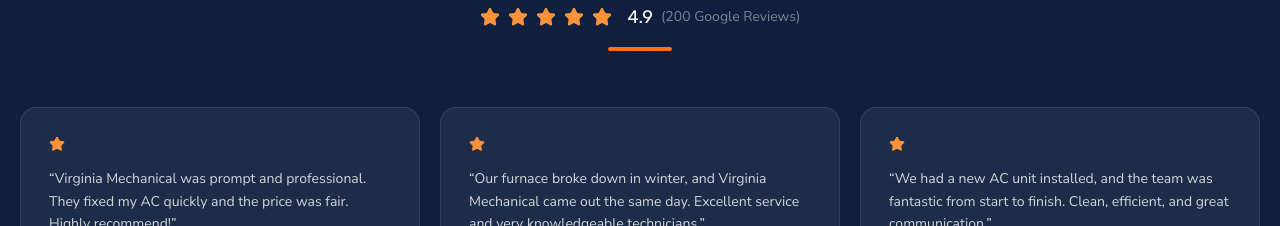
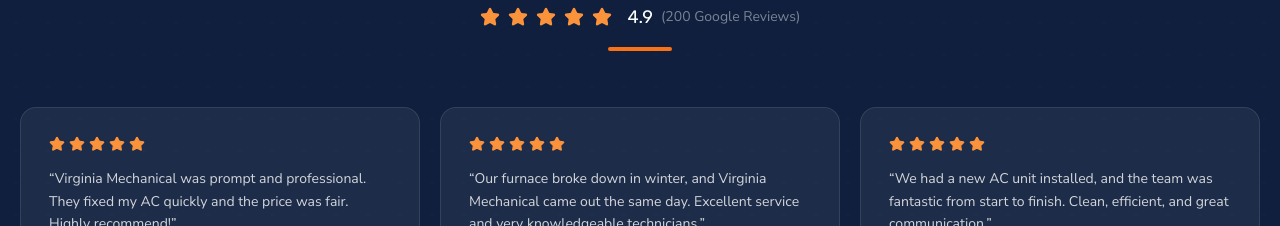
Before and after one commit to pavankumarharati/site-virginia-mechanical-heating-air-conditio, a Next.js app in the folder templates/hvac/: page / in a window 1280 px wide. Shown: the part 2660-2886 px from the top of the page. Built offline with nearby package versions, Linux system fonts and the light colour scheme.

Commit message:
fix: reviews.tsx use t.rating

```diff
--- a/templates/hvac/src/components/reviews.tsx
+++ b/templates/hvac/src/components/reviews.tsx
@@ -50,7 +50,7 @@
               className="bg-white/6 border border-white/10 hover:border-white/20 rounded-2xl p-7 transition-all duration-300 cursor-default"
             >
               <div className="flex gap-1 mb-4">
-                {[...Array(t.stars)].map((_, j) => (
+                {[...Array(t.rating)].map((_, j) => (
                   <Star key={j} className="w-4 h-4 text-[var(--color-orange-400)] fill-[var(--color-orange-400)]" />
                 ))}
               </div>
```
